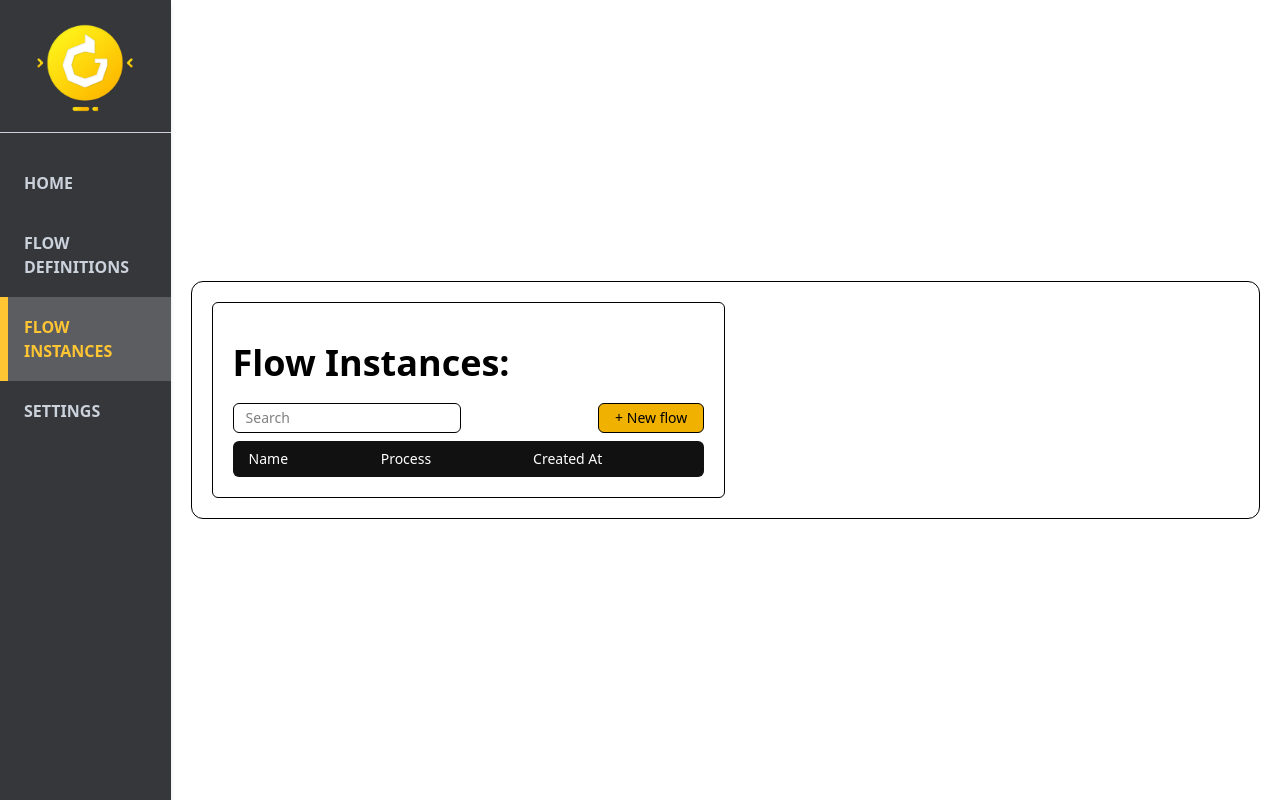
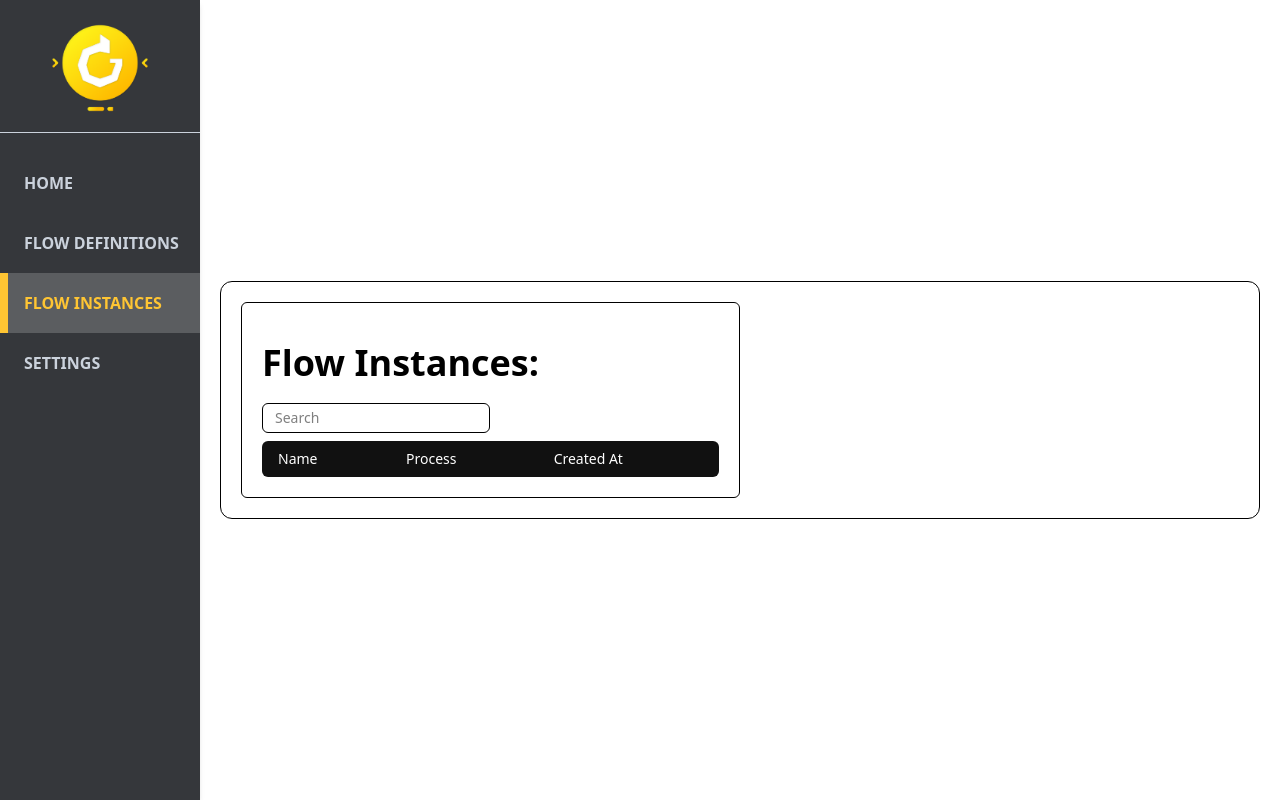
Before and after one commit to ZakariaShahruri/buildbase-dynamic-flow-engine, a Vue app: page /flow-instances in a window 1280 px wide. Built offline with nearby package versions, Linux system fonts and the light colour scheme.

Commit message:
Feat[fixing_sidebar]: FIxed SideBar height > 1. Fixed SideBar Height > 2. removed the "+New Flow" button from flow instances

```diff
--- a/src/components/FlowDetails.vue
+++ b/src/components/FlowDetails.vue
@@ -19,7 +19,7 @@
             placeholder="Search"
             class="border rounded-md px-3 py-1 text-sm focus:outline-none"
             />
-            <RouterLink to="/flow-definitions/new" >
+            <RouterLink v-if="isDefinition" to="/flow-definitions/new" >
                 <button class="rounded-md px-4 py-1 bg-yellow-500 text-sm font-medium border cursor-pointer hover:bg-yellow-600">+ New flow</button>
             </RouterLink>
         </div>
--- a/src/components/SideBar.vue
+++ b/src/components/SideBar.vue
@@ -29,7 +29,7 @@ onMounted(async () => {
 </script>
 
 <template>
-    <aside class="h-screen bg-sidebarbg py-5 shadow-md flex flex-col items-center">
+    <aside class="sticky h-screen w-50 inset-y-0 bg-sidebarbg py-5 shadow-md flex flex-col items-center">
         <img src="/images/logo.png" alt="Logo" class="w-24 mx-auto block"/>
         <hr class="text-sidebarsecondary mt-4 w-full" />
 
```
